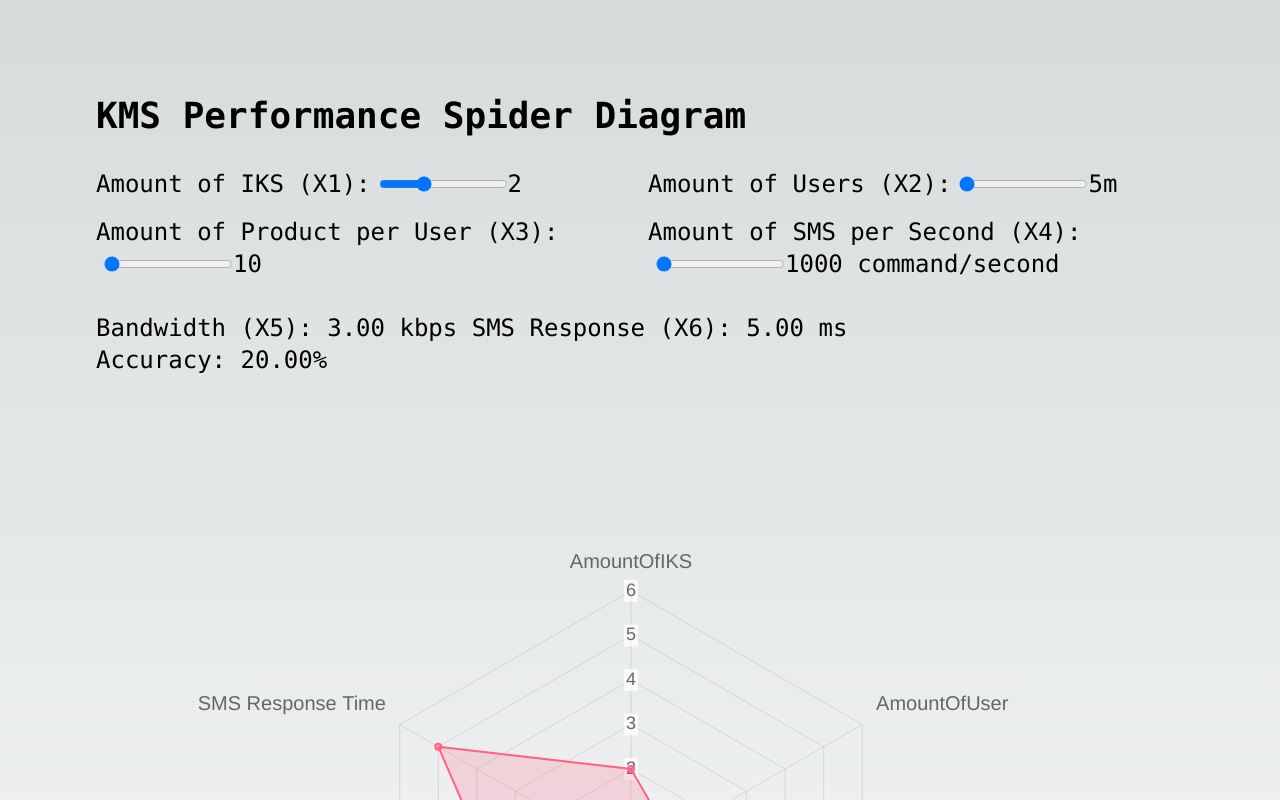
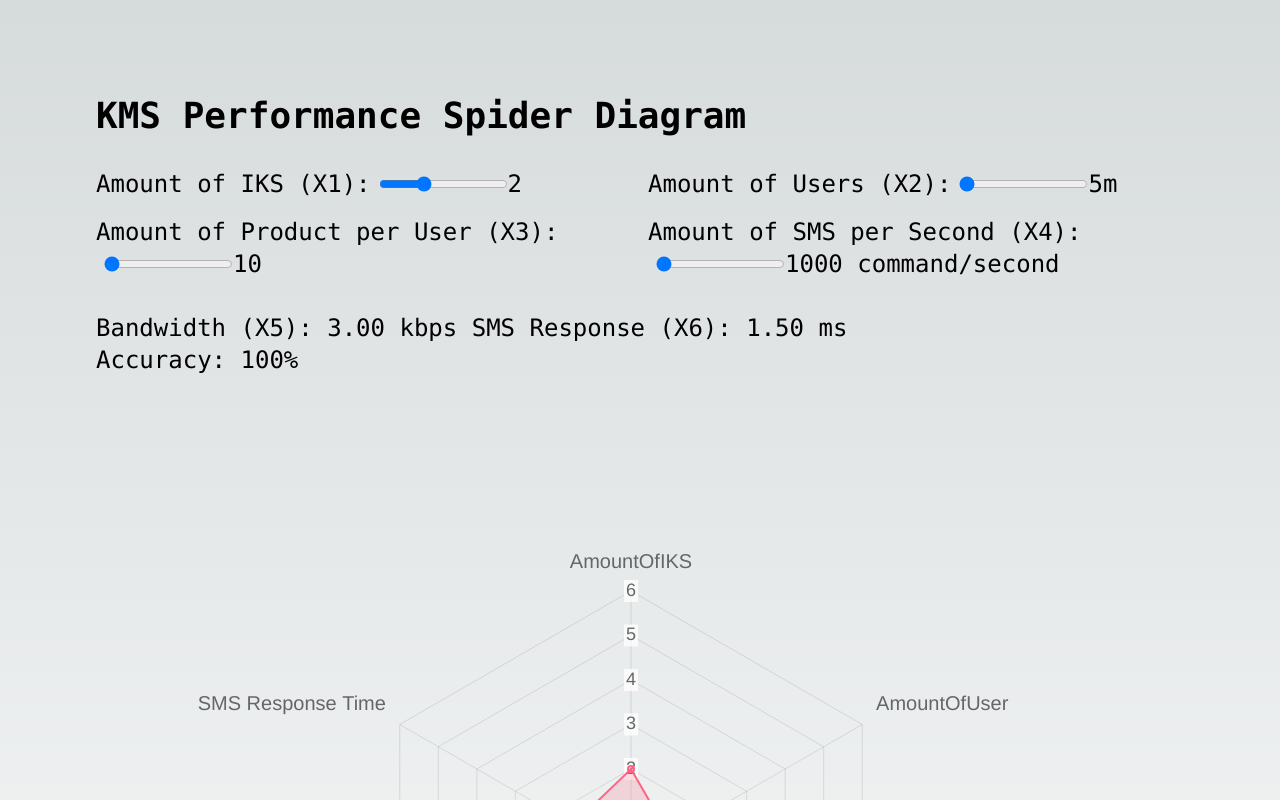
Before and after one commit to henryqian/spider-chart-project, a Next.js app: page / in a window 1280 px wide. Shown: the top 800 px of the page. Built offline with nearby package versions, Linux system fonts and the light colour scheme.

Commit message:
lookuptable

```diff
--- a/app/page.tsx
+++ b/app/page.tsx
@@ -13,13 +13,13 @@ export default function Home() {
   const [x5, setX5] = useState(0)    //bandwidth
   const [x6, setX6] = useState(0)    //response time
 
- /*
+
   useEffect(() => {
       setX5(x2/5 + x3/10 + x4/1000)
       setX6((x2/5 + x3/10 + x4/1000)/x1)
   }, [x1, x2, x3, x4])
-  */
 
+ /*
   const [error, setError] = useState(0)
 
   useEffect(() => {
@@ -28,7 +28,7 @@ export default function Home() {
     setX6(predictedX6);
     setError(predictedError);
   }, [x1, x2, x3, x4])
-
+*/
   return (
     <main className="flex flex-col items-center justify-between p-24">
       <div className="z-10 items-center justify-between font-mono text-sm">
@@ -88,7 +88,7 @@ export default function Home() {
         </div>
         <div className="text-2xl mb-8">
           <p>Bandwidth (X5): {x5.toFixed(2)} kbps          SMS Response (X6): {x6.toFixed(2)} ms</p>
-          <p>Accuracy: {error.toFixed(2)}%</p>
+          <p>Accuracy: 100%</p>
         </div>
         <div className="spider-chart-container">
           <SpiderChart x1={x1} x2={x2} x3={x3} x4={x4} x5={x5} x6={x6} />
```
